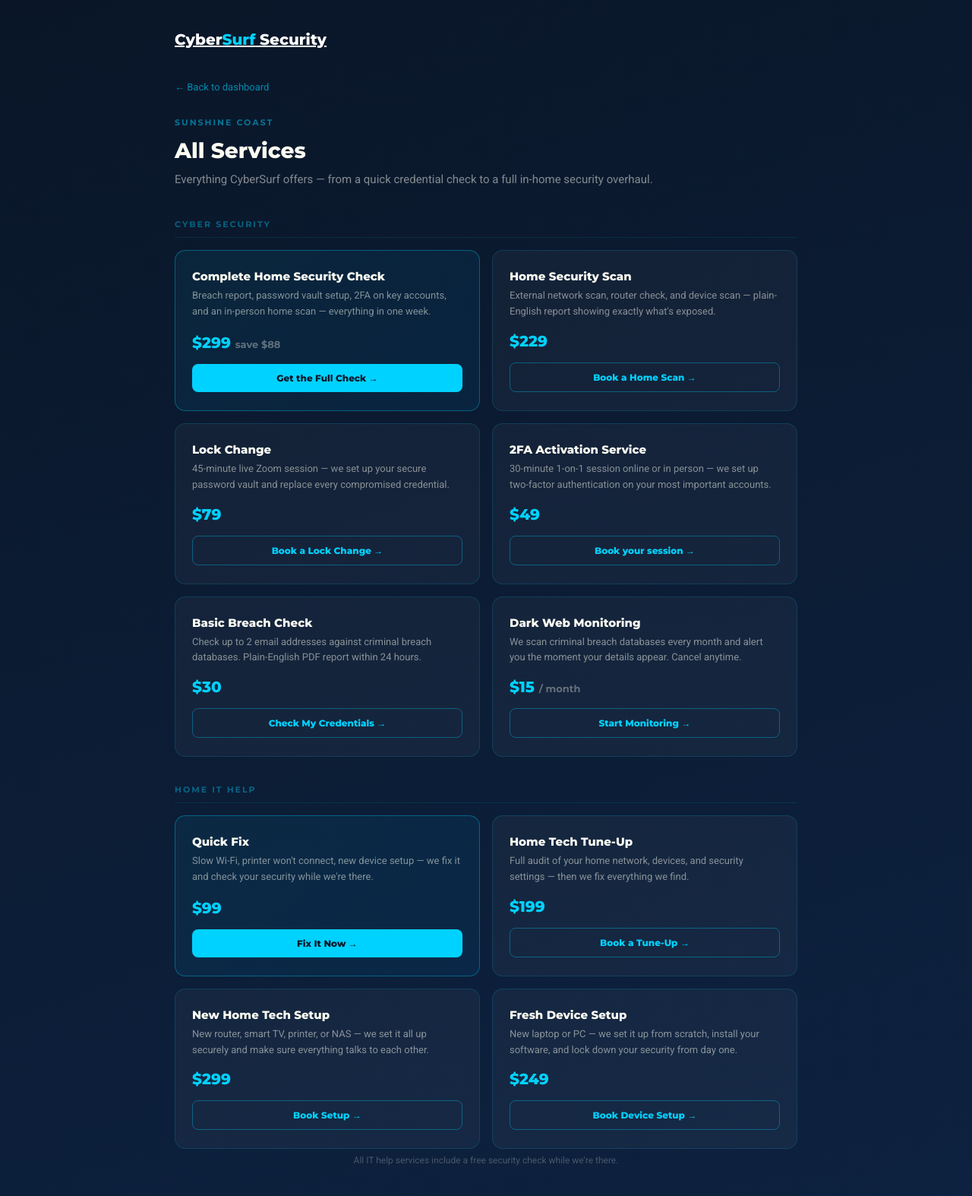
After one commit to dcprojects1111/cybersurf-webapp-basic, a Flask app: page /services in a window 1280 px wide. The commit adds this page. Shown: the whole page at 76% size. Run offline with Flask 3, Linux system fonts and the light colour scheme; some libraries are stand-ins or nearby versions.

Commit message:
Add two-option upsell to report page and all-services page
- Report page: prominent $99 / $299 next-steps section after breach results
- New /services page listing all products grouped by category
- "See all services" link at bottom of report upsell

Co-Authored-By: Claude Sonnet 4.6 <noreply@anthropic.com>

```diff
--- a/app.py
+++ b/app.py
@@ -2061,6 +2061,11 @@ IT_SERVICE_MAP = {
     "fresh_device": ("Fresh Device Setup",   IT_FRESH_PRICE_ID,    "$249"),
     "new_setup":    ("New Home Tech Setup",  IT_NEWSETUP_PRICE_ID, "$299"),
 }
+
+
+@app.route("/services")
+def services():
+    return render_template("services.html")
 
 
 @app.route("/book-it-support")
--- /dev/null
+++ b/templates/services.html
@@ -0,0 +1,116 @@
+<!DOCTYPE html>
+<html lang="en">
+<head>
+  <meta charset="UTF-8"/>
+  <meta name="viewport" content="width=device-width, initial-scale=1.0"/>
+  <title>CyberSurf — All Services</title>
+  <link href="https://fonts.googleapis.com/css2?family=Montserrat:wght@700;800&family=Roboto:wght@400;500&display=swap" rel="stylesheet"/>
+  <style>
+    *{box-sizing:border-box;margin:0;padding:0}
+    body{font-family:'Roboto',sans-serif;background:linear-gradient(160deg,#0a1628 0%,#0d2240 100%);min-height:100vh;padding:40px 20px;color:#fcfdf2;}
+    .page{max-width:820px;margin:0 auto;}
+    .brand{font-family:'Montserrat',sans-serif;font-weight:800;font-size:20px;color:#fff;margin-bottom:40px;display:block;}
+    .brand span{color:#00d2ff;}
+    .eyebrow{font-family:'Montserrat',sans-serif;font-size:11px;font-weight:700;letter-spacing:2px;text-transform:uppercase;color:rgba(0,210,255,.5);margin-bottom:12px;}
+    h1{font-family:'Montserrat',sans-serif;font-weight:800;font-size:28px;color:#fcfdf2;margin-bottom:8px;line-height:1.3;}
+    .intro{font-size:15px;color:rgba(252,253,242,.5);margin-bottom:40px;line-height:1.6;}
+    .section-title{font-family:'Montserrat',sans-serif;font-size:11px;font-weight:700;letter-spacing:2px;text-transform:uppercase;color:rgba(0,210,255,.4);margin:36px 0 16px;padding-bottom:10px;border-bottom:1px solid rgba(0,210,255,.1);}
+    .services-grid{display:grid;grid-template-columns:1fr 1fr;gap:16px;margin-bottom:8px;}
+    @media(max-width:560px){.services-grid{grid-template-columns:1fr;}}
+    .service-card{background:rgba(255,255,255,.04);border:1px solid rgba(0,210,255,.15);border-radius:14px;padding:24px 22px;display:flex;flex-direction:column;}
+    .service-card.featured{background:linear-gradient(135deg,rgba(0,210,255,.07),rgba(0,119,190,.1));border-color:rgba(0,210,255,.35);}
+    .service-card h3{font-family:'Montserrat',sans-serif;font-weight:800;font-size:15px;color:#fcfdf2;margin-bottom:6px;}
+    .service-card p{font-size:13px;color:rgba(252,253,242,.5);line-height:1.6;margin-bottom:16px;flex:1;}
+    .service-price{font-family:'Montserrat',sans-serif;font-weight:800;font-size:20px;color:#00d2ff;margin-bottom:16px;}
+    .service-price span{font-size:13px;font-weight:400;color:rgba(252,253,242,.35);}
+    .service-btn{display:block;text-align:center;background:#00d2ff;color:#0a1628;font-family:'Montserrat',sans-serif;font-weight:800;font-size:12px;padding:11px 16px;border-radius:8px;text-decoration:none;transition:opacity .15s;}
+    .service-btn:hover{opacity:.85;}
+    .service-btn.outline{background:transparent;color:#00d2ff;border:1px solid rgba(0,210,255,.35);}
+    .service-btn.outline:hover{background:rgba(0,210,255,.06);}
+    .back{display:inline-block;font-size:13px;color:rgba(0,210,255,.6);text-decoration:none;margin-bottom:32px;}
+    .back:hover{color:#00d2ff;}
+    .note{font-size:12px;color:rgba(252,253,242,.25);margin-top:6px;text-align:center;}
+  </style>
+</head>
+<body>
+<div class="page">
+  <a href="/" class="brand">Cyber<span>Surf</span> Security</a>
+  <a href="/" class="back">&larr; Back to dashboard</a>
+
+  <div class="eyebrow">Sunshine Coast</div>
+  <h1>All Services</h1>
+  <p class="intro">Everything CyberSurf offers — from a quick credential check to a full in-home security overhaul.</p>
+
+  <!-- Cyber Security -->
+  <div class="section-title">Cyber Security</div>
+  <div class="services-grid">
+    <div class="service-card featured">
+      <h3>Complete Home Security Check</h3>
+      <p>Breach report, password vault setup, 2FA on key accounts, and an in-person home scan — everything in one week.</p>
+      <div class="service-price">$299 <span>save $88</span></div>
+      <a href="/book-home-scan-bundle" class="service-btn">Get the Full Check &rarr;</a>
+    </div>
+    <div class="service-card">
+      <h3>Home Security Scan</h3>
+      <p>External network scan, router check, and device scan — plain-English report showing exactly what's exposed.</p>
+      <div class="service-price">$229</div>
+      <a href="/book-home-scan" class="service-btn outline">Book a Home Scan &rarr;</a>
+    </div>
+    <div class="service-card">
+      <h3>Lock Change</h3>
+      <p>45-minute live Zoom session — we set up your secure password vault and replace every compromised credential.</p>
+      <div class="service-price">$79</div>
+      <a href="/book-lock-change" class="service-btn outline">Book a Lock Change &rarr;</a>
+    </div>
+    <div class="service-card">
+      <h3>2FA Activation Service</h3>
+      <p>30-minute 1-on-1 session online or in person — we set up two-factor authentication on your most important accounts.</p>
+      <div class="service-price">$49</div>
+      <a href="/book-2fa" class="service-btn outline">Book your session &rarr;</a>
+    </div>
+    <div class="service-card">
+      <h3>Basic Breach Check</h3>
+      <p>Check up to 2 email addresses against criminal breach databases. Plain-English PDF report within 24 hours.</p>
+      <div class="service-price">$30</div>
+      <a href="https://cybersurf.au/#breach-check" class="service-btn outline">Check My Credentials &rarr;</a>
+    </div>
+    <div class="service-card">
+      <h3>Dark Web Monitoring</h3>
+      <p>We scan criminal breach databases every month and alert you the moment your details appear. Cancel anytime.</p>
+      <div class="service-price">$15 <span>/ month</span></div>
+      <a href="https://cybersurf.au/#monitoring" class="service-btn outline">Start Monitoring &rarr;</a>
+    </div>
+  </div>
+
+  <!-- IT Help -->
+  <div class="section-title">Home IT Help</div>
+  <div class="services-grid">
+    <div class="service-card featured">
+      <h3>Quick Fix</h3>
+      <p>Slow Wi-Fi, printer won't connect, new device setup — we fix it and check your security while we're there.</p>
+      <div class="service-price">$99</div>
+      <a href="/book-it-support" class="service-btn">Fix It Now &rarr;</a>
+    </div>
+    <div class="service-card">
+      <h3>Home Tech Tune-Up</h3>
+      <p>Full audit of your home network, devices, and security settings — then we fix everything we find.</p>
+      <div class="service-price">$199</div>
+      <a href="/book-it-support" class="service-btn outline">Book a Tune-Up &rarr;</a>
+    </div>
+    <div class="service-card">
+      <h3>New Home Tech Setup</h3>
+      <p>New router, smart TV, printer, or NAS — we set it all up securely and make sure everything talks to each other.</p>
+      <div class="service-price">$299</div>
+      <a href="/book-it-support" class="service-btn outline">Book Setup &rarr;</a>
+    </div>
+    <div class="service-card">
+      <h3>Fresh Device Setup</h3>
+      <p>New laptop or PC — we set it up from scratch, install your software, and lock down your security from day one.</p>
+      <div class="service-price">$249</div>
+      <a href="/book-it-support" class="service-btn outline">Book Device Setup &rarr;</a>
+    </div>
+  </div>
+  <p class="note">All IT help services include a free security check while we're there.</p>
+</div>
+</body>
+</html>
```
Also changed, not shown: templates/report.html (+45 -0 lines).
